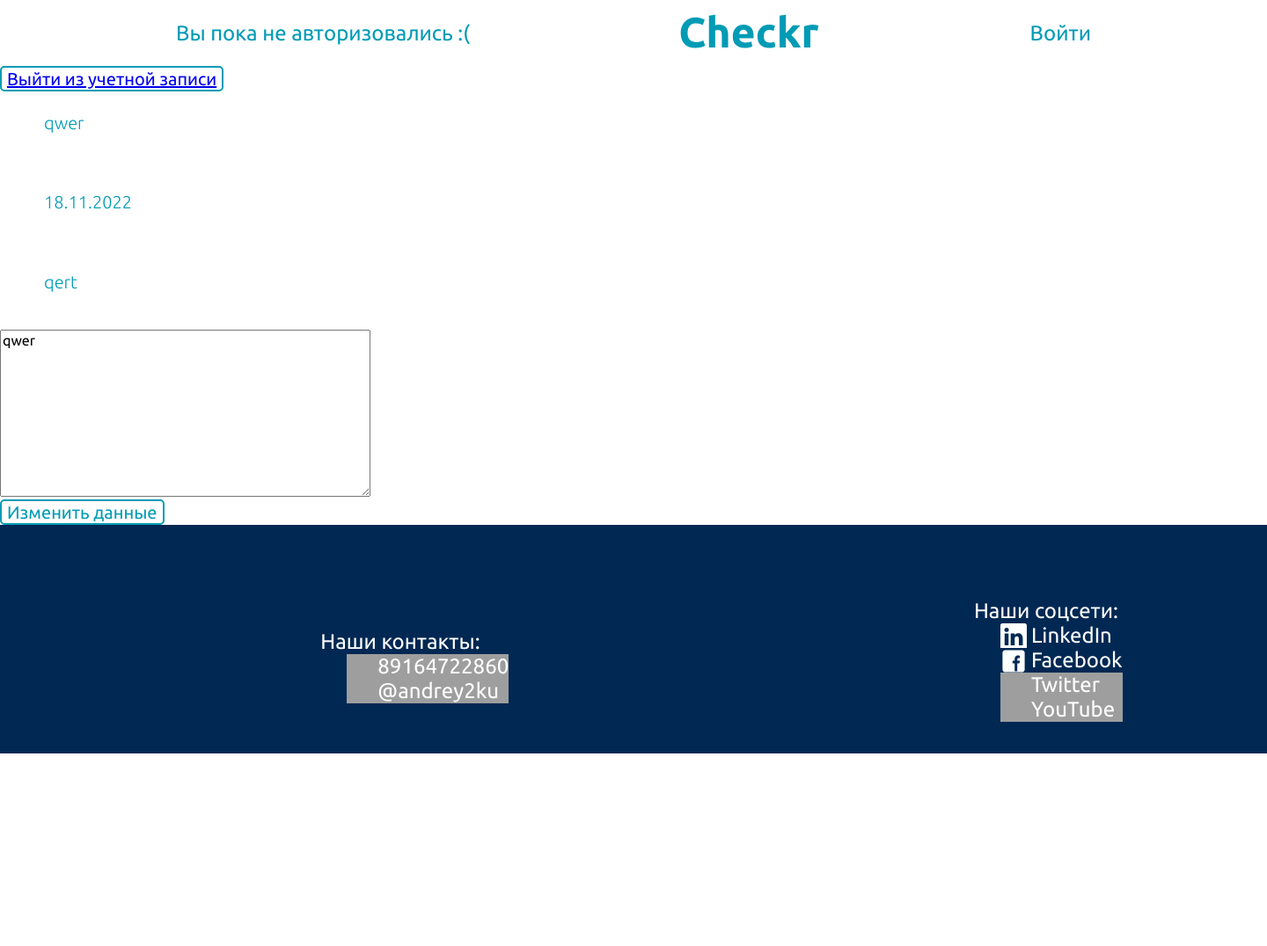
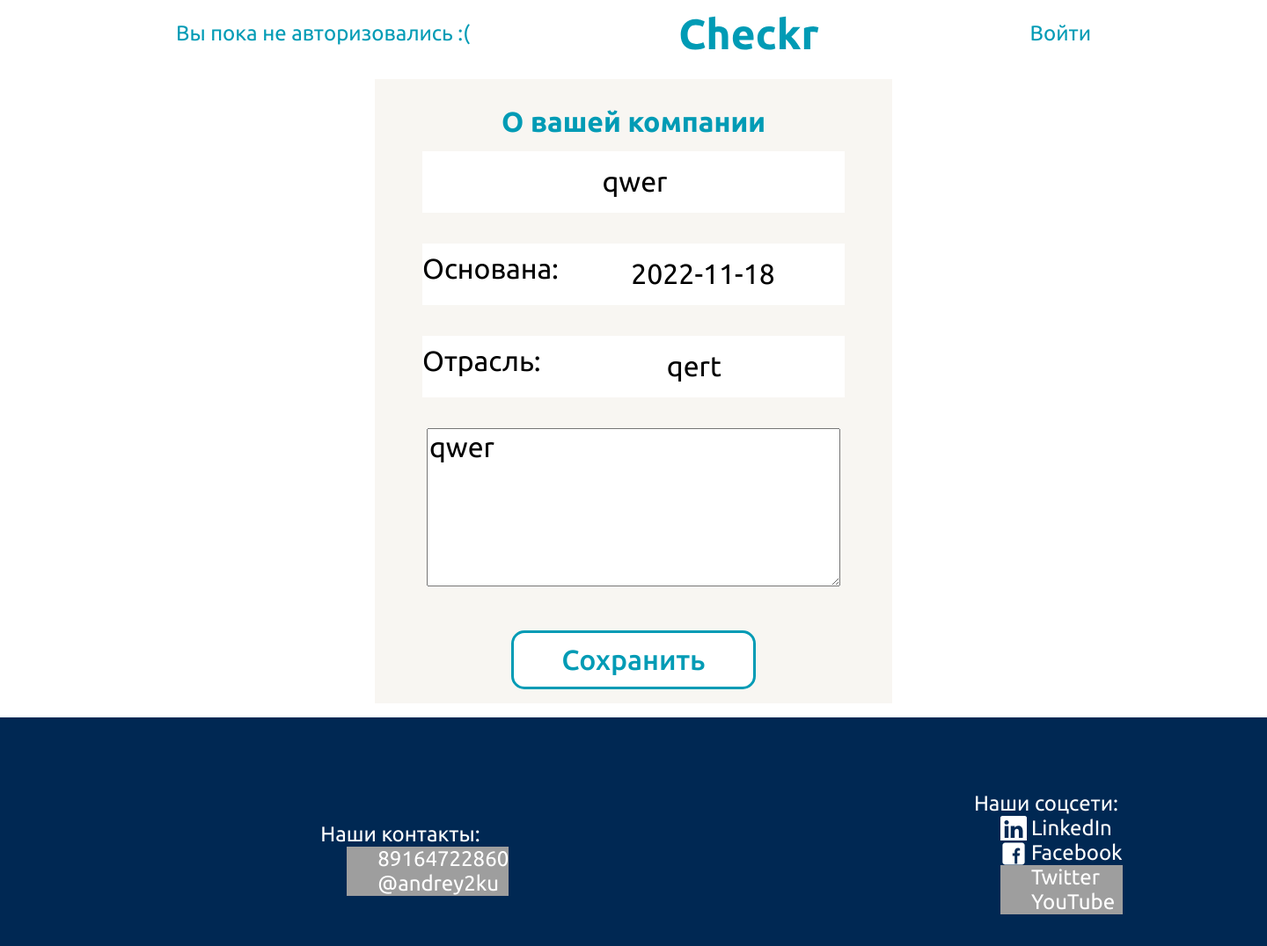
Before and after one commit to Andrey2kulagin/Copy_of_hh.ru, a Django app: page /lk/7/change_company_info in a window 1440 px wide; the page is wider, and only the part inside the window is pictured. Shown: that part at 88% size. Before the commit the page ends 857 px from the top of that part, so only its background shows below. Run offline with Django 4.2, Linux system fonts and the light colour scheme; data comes from the database, SQL or seed files in the repository; both versions use the stored data as it was after the commit; grey boxes are pictures that could not be loaded.

Commit message:
add some pages

```diff
--- a/my_hh/lk/forms.py
+++ b/my_hh/lk/forms.py
@@ -6,6 +6,7 @@ Skills = apps.get_model("my_hh_app", "Skills")
 Profile = apps.get_model("my_hh_app", "Profile")
 Question = apps.get_model("my_hh_app", "Question")
 Answer = apps.get_model("my_hh_app", "Answer")
+Companies = apps.get_model("my_hh_app", "Companies")
 
 
 class VacanciesForm(forms.ModelForm):
@@ -39,3 +40,20 @@ class TestForm(forms.Form):
                 choices.append((str(j.id), str(j.text)))
             self.fields[i.text] = forms.ChoiceField(
                 choices=choices)
+
+
+
+class CompaniesForm(forms.ModelForm):
+    company_name = forms.CharField(max_length=200,widget=forms.TextInput( attrs={"class":"edit__input" ,}))
+    foundation_data = forms.CharField(max_length=200,widget=forms.TextInput( attrs={"class":"edit__input" ,}))
+    industry = forms.CharField(max_length=200,widget=forms.TextInput( attrs={"class":"edit__input" ,}))
+    strategy_description = forms.CharField(
+        widget = forms.Textarea(attrs={'class': 'strategy__description__input'})
+    )
+    class Meta:
+        model = Companies
+        fields = ["company_name",
+                  "foundation_data",
+                  "industry",
+                  "strategy_description",
+                  ]
--- a/my_hh/lk/urls.py
+++ b/my_hh/lk/urls.py
@@ -5,8 +5,8 @@ urlpatterns = [
     path("", views.lk),
     path("resume_view/<int:pk>", views.resume_view),
     path('<int:pk>/update', views.resume_update),
-    path('<int:pk>/change_company_info', views.CompanyUpdate.as_view()),
-    path('<int:pk>/change_vacancy', views.VacancyUpdate.as_view()),
+    path('<int:pk>/change_company_info', views.change_company_info),
+    path('<int:pk>/change_vacancy', views.change_vacancy),
     path('send_vacation', views.send_vacation),
     path('skills_for_check', views.skills_for_check),
     path('check_skill/<str:name>', views.check_skill),
--- a/my_hh/lk/views.py
+++ b/my_hh/lk/views.py
@@ -1,7 +1,7 @@
 from django.shortcuts import render, redirect
 from django.contrib.auth.decorators import login_required
 from django.apps import apps
-from .forms import VacanciesForm, TestForm
+from .forms import VacanciesForm, TestForm, CompaniesForm
 from django.views.generic import UpdateView
 from my_hh_app.forms import ResumeForm
 
@@ -53,6 +53,7 @@ def resume_view(request, pk):
 
 
 def resume_update(request, pk):
+    context = {}
     resume = Resume.objects.get(id=pk)
     if request.method == "POST":
         form = ResumeForm(instance=resume,data=request.POST)
@@ -63,35 +64,45 @@ def resume_update(request, pk):
             form.save_m2m()
             return redirect("http://127.0.0.1:8000/lk/")
         else:
-            context = {"error":form.errors}
+            context["error"] = form.errors
             return render(request, "my_hh_app/send_resume.html", context)
     form = ResumeForm(instance=resume)
     context = {"form": form}
     return render(request, "my_hh_app/send_resume.html", context)
 
 
-
-class CompanyUpdate(UpdateView):
-    model = Companies
-    template_name = "lk/change_company_info.html"
-    fields = [
-        "company_name",
-        "foundation_data",
-        "industry",
-        "strategy_description",
-    ]
-    success_url = "http://127.0.0.1:8000/lk"
+def change_company_info(request, pk):
+    context = {}
+    info = Companies.objects.get(id=pk)
+    if request.method == "POST":
+        form = CompaniesForm(instance=info,data=request.POST)
+        if form.is_valid():
+            form.save()
+            return redirect("http://127.0.0.1:8000/lk/")
+        else:
+            context["error"] = form.errors
+            return render(request, "lk/change_company_info.html", context)
+    form = CompaniesForm(instance=info)
+    context["form"] = form
+    return render(request, "lk/change_company_info.html", context)
 
 
-class VacancyUpdate(UpdateView):
-    model = Vacancies
-    template_name = "lk/change_vacancy.html"
-    fields = ["title",
-              "location",
-              "salary",
-              "skills"
-              ]
-    success_url = "http://127.0.0.1:8000/lk"
+
+
+def change_vacancy(request, pk):
+    context = {}
+    vacancy = Vacancies.objects.get(id=pk)
+    if request.method == "POST":
+        form = VacanciesForm(instance=vacancy,data=request.POST)
+        if form.is_valid():
+            form.save()
+            return redirect("http://127.0.0.1:8000/lk/")
+        else:
+            context["error"] = form.errors
+            return render(request, "lk/send_vacation.html", context)
+    form = VacanciesForm(instance=vacancy)
+    context["VacanciesForm"] = form
+    return render(request, "lk/send_vacation.html", context)
 
 @login_required
 def send_vacation(request):
--- a/my_hh/my_hh_app/models.py
+++ b/my_hh/my_hh_app/models.py
@@ -24,7 +24,7 @@ class UserCheckedSkills(models.Model):
 class Resume(models.Model):
     name = models.CharField("name", max_length=200)
     option = (("male", "Мужской"), ("female", "Женский"))
-    gender = models.CharField("gender", max_length=200, choices=option)
+    gender = models.CharField("gender", max_length=200, choices=option ,)
     spec = models.TextField("speciality", max_length=200)
     experience = models.TextField("experience")
     option = (("full-time", "full-time"), ("part-time", "part-time"))
--- a/my_hh/my_hh_app/static/my_hh_app/css/style.css
+++ b/my_hh/my_hh_app/static/my_hh_app/css/style.css
@@ -666,7 +666,6 @@ height: 65px;
   font-size: 18px;
   line-height: 37px;
   color: #009BB5;
-
 }
 .contact__input{
   background: url("../images/contact_icon.svg") no-repeat 5px;
@@ -916,6 +915,13 @@ display: flex;
 .edit__input{
   padding-left: 5px;
   background: none;
+  font-family: 'Ubuntu';
+  font-style: normal;
+  font-weight: 400;
+  font-size: 32px;
+  line-height: 37px;
+  color: #000000;
+  text-align: center;
 }
 .edit__input::placeholder {
     font-family: 'Ubuntu';
@@ -1049,3 +1055,7 @@ height: 65px;
   background: none;
   margin-bottom: 20px;
 }
+.strategy__description__input{
+  width: 470px;
+  height: 180px;
+}
--- a/my_hh/my_hh_app/templates/lk/change_company_info.html
+++ b/my_hh/my_hh_app/templates/lk/change_company_info.html
@@ -1,20 +1,37 @@
-<!DOCTYPE html>
-<html lang="en">
-<head>
-    <meta charset="UTF-8">
-    <title>Title</title>
-</head>
-<body>
 {% extends 'my_hh_app/base.html' %}
+{% block title %}
+    <title>Изменение информации о компании</title>
+{% endblock %}
 {% block content %}
+{{error}}
 <form method="post">
-    <button><a href="exit/"> Выйти из учетной записи</a></button>
   {% csrf_token %}
-  {% for el in form %}
-  {{el}}<br>
-  {% endfor %}
-  <button type="submit">Изменить данные</button>
+  <div class="login__div">
+    <p class=employer__lk__p>О вашей компании</p>
+    <div class="login__input__div">
+      <div class="edit__div"> <span class="disc__line"></span>
+        {{form.company_name}}
+      </div>
+    </div>
+    <div class="login__input__div">
+      <div class="edit__div"> <span class="disc__line">Основана:</span>
+        {{form.foundation_data}}
+      </div>
+    </div>
+    <div class="login__input__div">
+      <div class="edit__div"> <span class="disc__line">Отрасль:</span>
+        {{form.industry}}
+      </div>
+    </div>
+    <div class="company__info__big">
+      {{form.strategy_description}}
+    </div>
+    <button type="submit" class="login__btn">
+      <p class="login__btn__p">Сохранить</p>
+    </button>
+  </div>
 </form>
+
 {%endblock %}
 </body>
 </html>
--- a/my_hh/my_hh_app/templates/lk/send_vacation.html
+++ b/my_hh/my_hh_app/templates/lk/send_vacation.html
@@ -5,7 +5,7 @@
 {% block content %}
 <section>
     <div class="vacancy__div">
-      <p class=login__p>Заполнение резюме</p>
+      <p class=login__p>Заполнение вакансии</p>
       <form method="post" class="resume__form">
         {% csrf_token %}
         <div class="all__input__div">
```
Also changed, not shown: my_hh/my_hh_app/templates/lk/check_skill.html (+22 -1 lines), my_hh/db.sqlite3.
